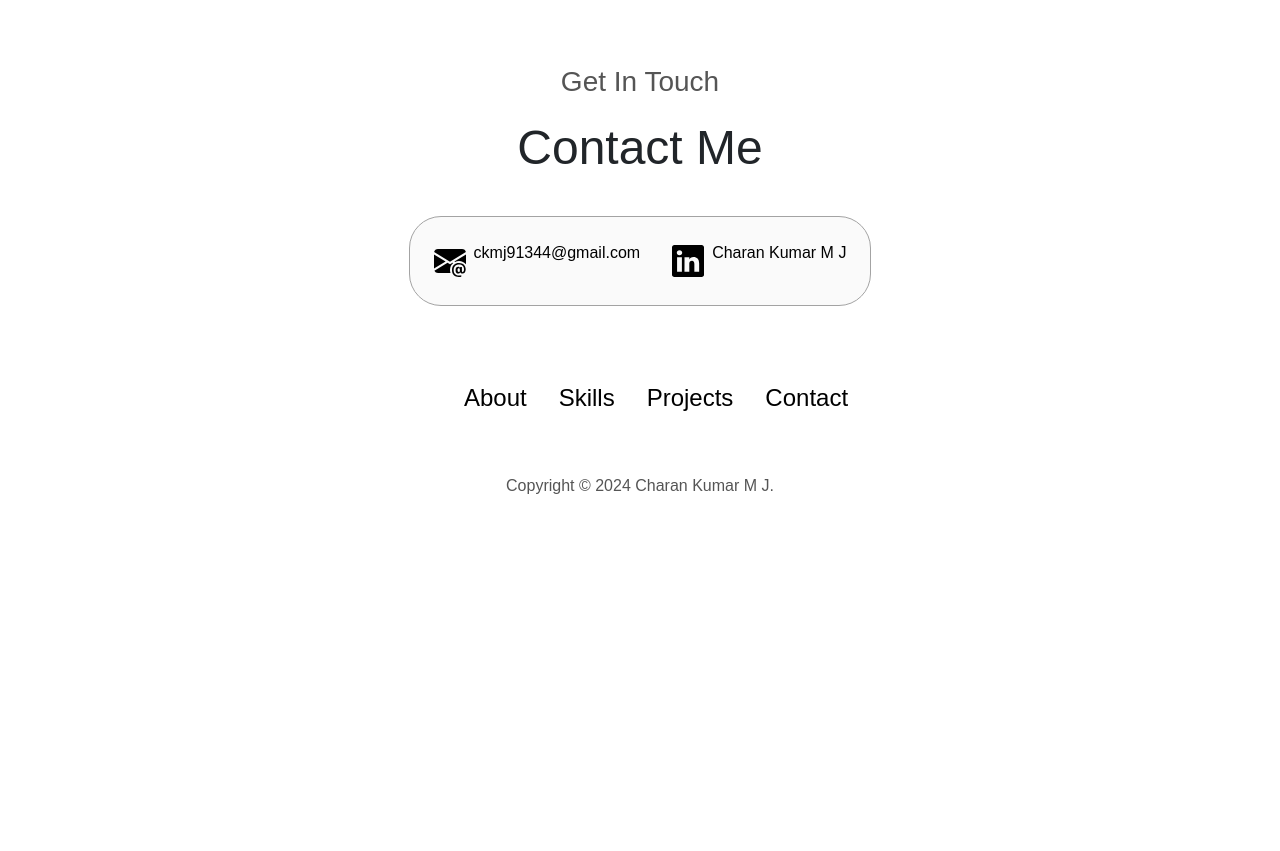
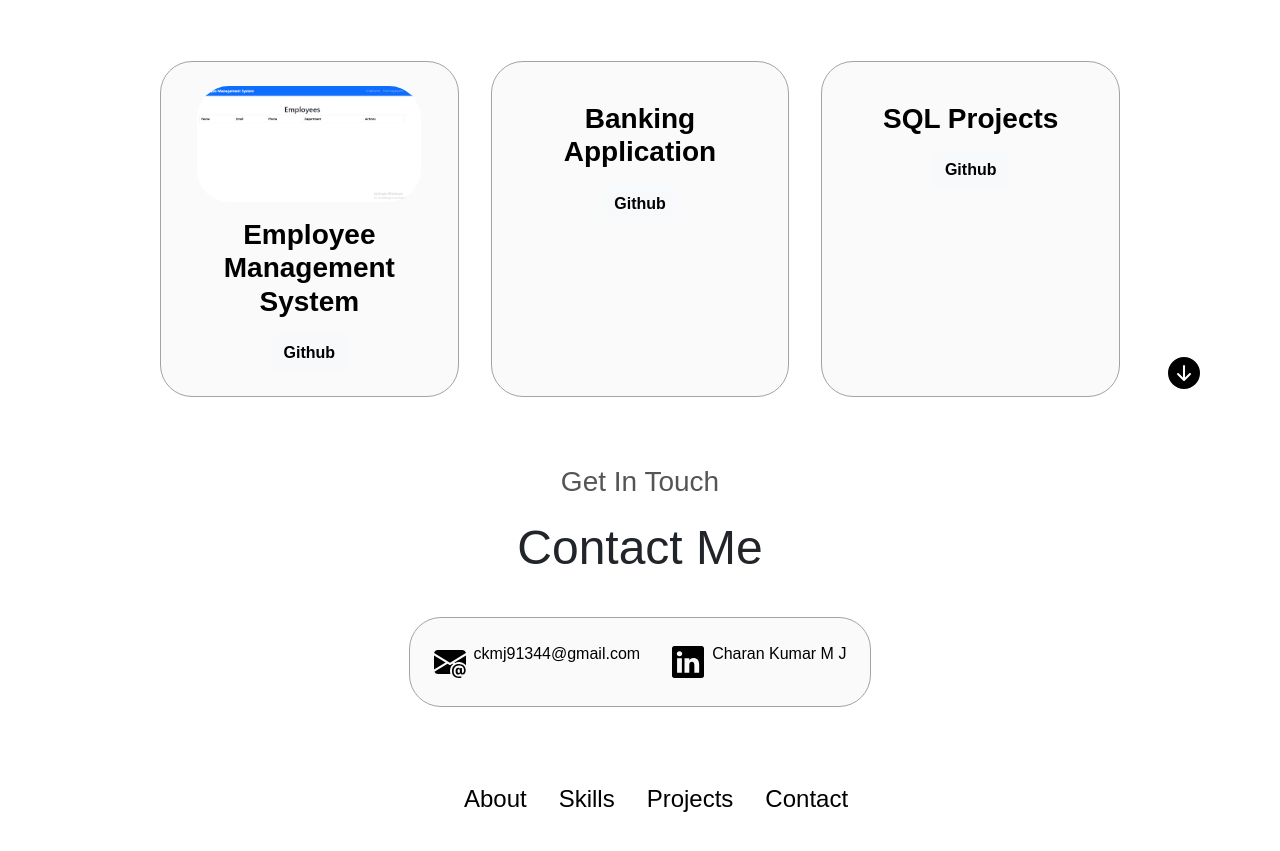
Before and after one commit to CharanKumarMJ/PortfolioWebpage, a plain HTML site: page index.html in a window 1280 px wide. Shown: the part 3016-3867 px from the top of the page. Before the commit the page ends 3562 px from the top, so only its background shows below. Drawn offline with nearby package versions, Linux system fonts and the light colour scheme; a web font is replaced by a local one.

Commit message:
projects updated

```diff
--- a/index.html
+++ b/index.html
@@ -52,7 +52,7 @@
           <button
             type="button"
             class="btn btn-light"
-            onclick="window.open('./assets/Charan Kumar M J_resume.pdf')"
+            onclick="window.open('./assets/CharanKumarMJ_BE(ECE)_2020.pdf')"
           >
             Download CV
           </button>
@@ -322,6 +322,88 @@
             </div>
           </div>
         </div>
+        <div class="about-container">
+          <div class="details-container color-container">
+            <div class="article-container">
+              <img
+                src="./assets/EMS.png"
+                alt="Apparel Shopping project"
+                class="project-img"
+              />
+            </div>
+            <h2 class="skills-sub-title project-title">
+              Employee Management System
+            </h2>
+            <div class="btn-container">
+              <button
+                type="button"
+                class="btn btn-light"
+                onclick="location.href='https://github.com/CharanKumarMJ/EmployeeManagementSys'"
+              >
+                Github
+              </button>
+              <!-- <button
+                type="button"
+                class="btn btn-light"
+                onclick="location.href='https://clickncollect.netlify.app/'"
+              >
+                Demo
+              </button> -->
+            </div>
+          </div>
+          <div class="details-container color-container">
+            <!-- <div class="article-container">
+              <img
+                src="./assets/ClickNcollect.png"
+                alt="E-commerce Website project"
+                class="project-img"
+              />
+            </div> -->
+            <h2 class="skills-sub-title project-title">Banking Application</h2>
+            <div class="btn-container">
+              <button
+                type="button"
+                class="btn btn-light"
+                onclick="location.href='https://github.com/CharanKumarMJ/BankingApplication'"
+              >
+                Github
+              </button>
+              <!-- <button
+                type="button"
+                class="btn btn-light"
+                onclick="location.href='https://charankumarmjecomm.netlify.app/'"
+              >
+                Demo
+              </button> -->
+            </div>
+          </div>
+          <div class="details-container color-container">
+            <!-- <div class="article-container">
+              <img
+                src="./assets/Socialmedia.png"
+                alt="React Social Media project"
+                class="project-img"
+              />
+            </div>-->
+            <h2 class="skills-sub-title project-title">SQL Projects</h2>
+            <div class="btn-container">
+              <button
+                type="button"
+                class="btn btn-light"
+                onclick="location.href='https://github.com/CharanKumarMJ/SQLprojects'"
+              >
+                Github
+              </button>
+              <!-- <button
+                type="button"
+                class="btn btn-light"
+                onclick="location.href='https://postitsocialmedia.netlify.app'"
+              >
+                Demo
+              </button> -->
+            </div>
+          </div>
+        </div>
       </div>
       <img
         src="./assets/arrow-down-circle-fill.svg"
```
Also changed, not shown: assets/EMS.png (added), 1 other file.
